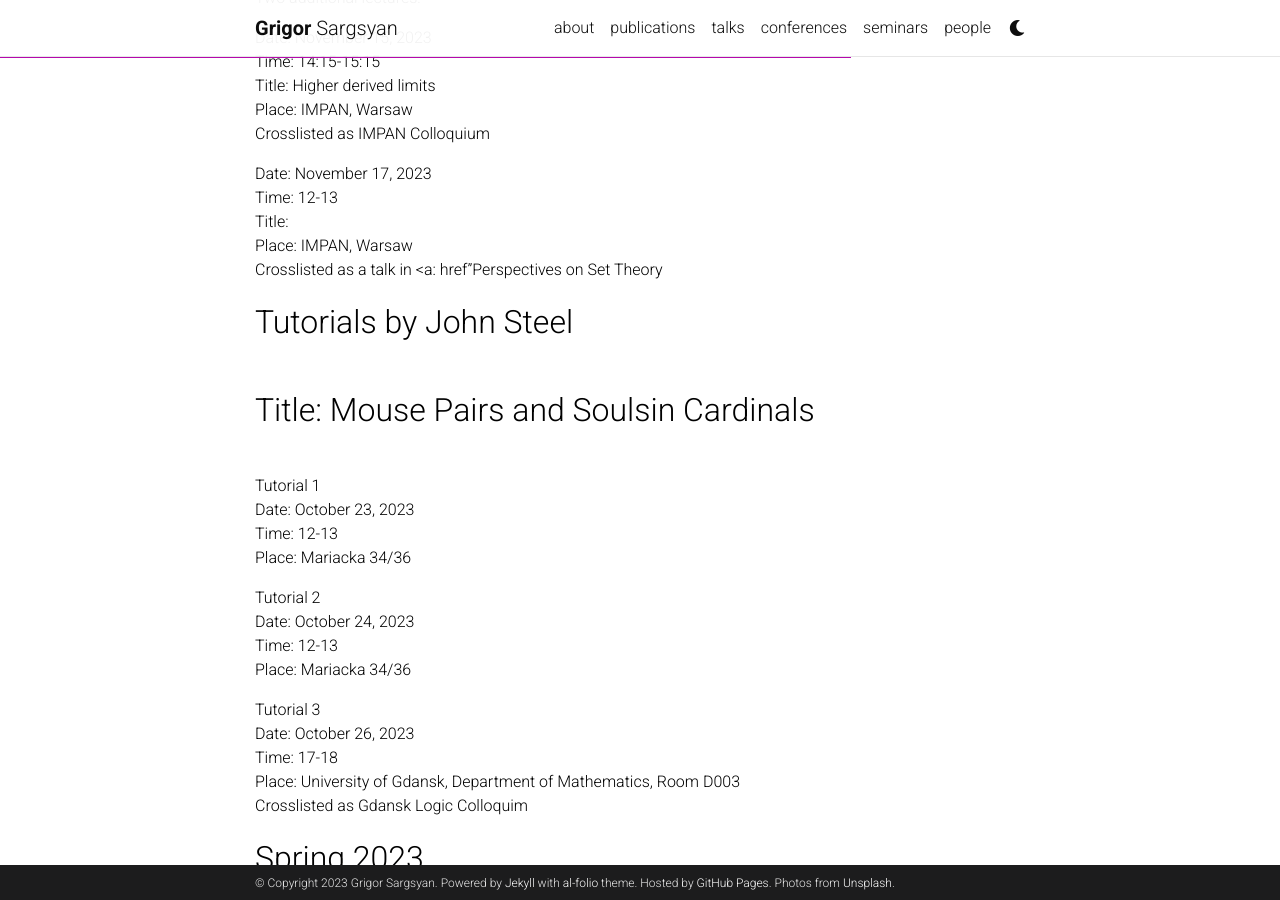
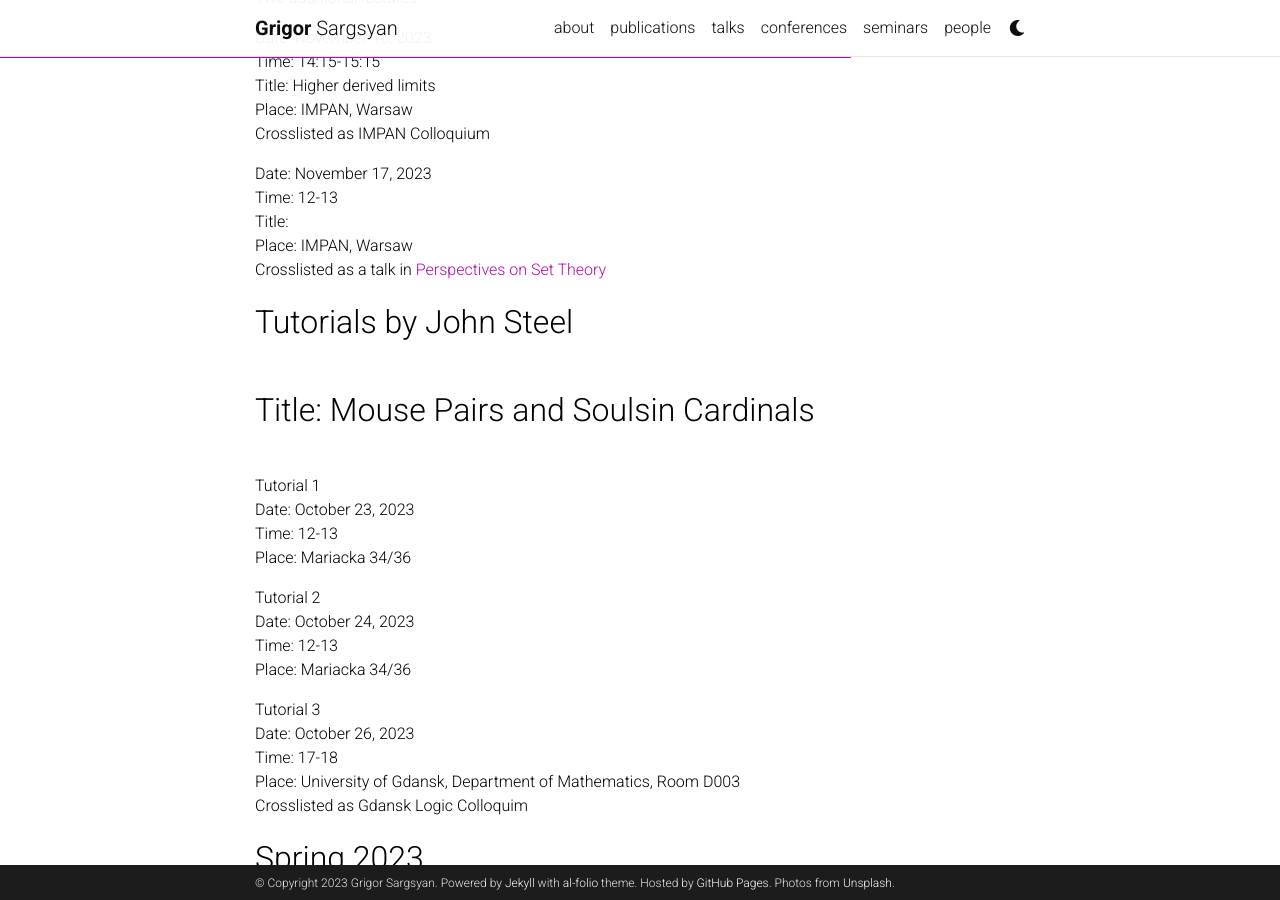
Before and after one commit to grigorsarg/grigorsarg.github.io, a Jekyll site: the page built from _seminars/BST.md, in a window 1280 px wide and 900 px high, scrolled down 1292 px. Built offline with Jekyll 4.4.1, drawn with Linux system fonts in a browser that asks for light colours; comment, search, counter and statistics services are not loaded; a style sheet for code colours, icons or effects is not loaded.

Commit message:
Update BST.md

```diff
--- a/_seminars/BST.md
+++ b/_seminars/BST.md
@@ -59,7 +59,7 @@ Date: November 17, 2023<br>
 Time: 12-13 <br>
 Title: <br>
 Place: IMPAN, Warsaw<br>
-Crosslisted as a talk in <a: href"Perspectives on Set Theory<br>
+Crosslisted as a talk in <a href="https://grigorsarg.github.io/projects/Perspectives/">Perspectives on Set Theory<a><br>
 
 
 
```
